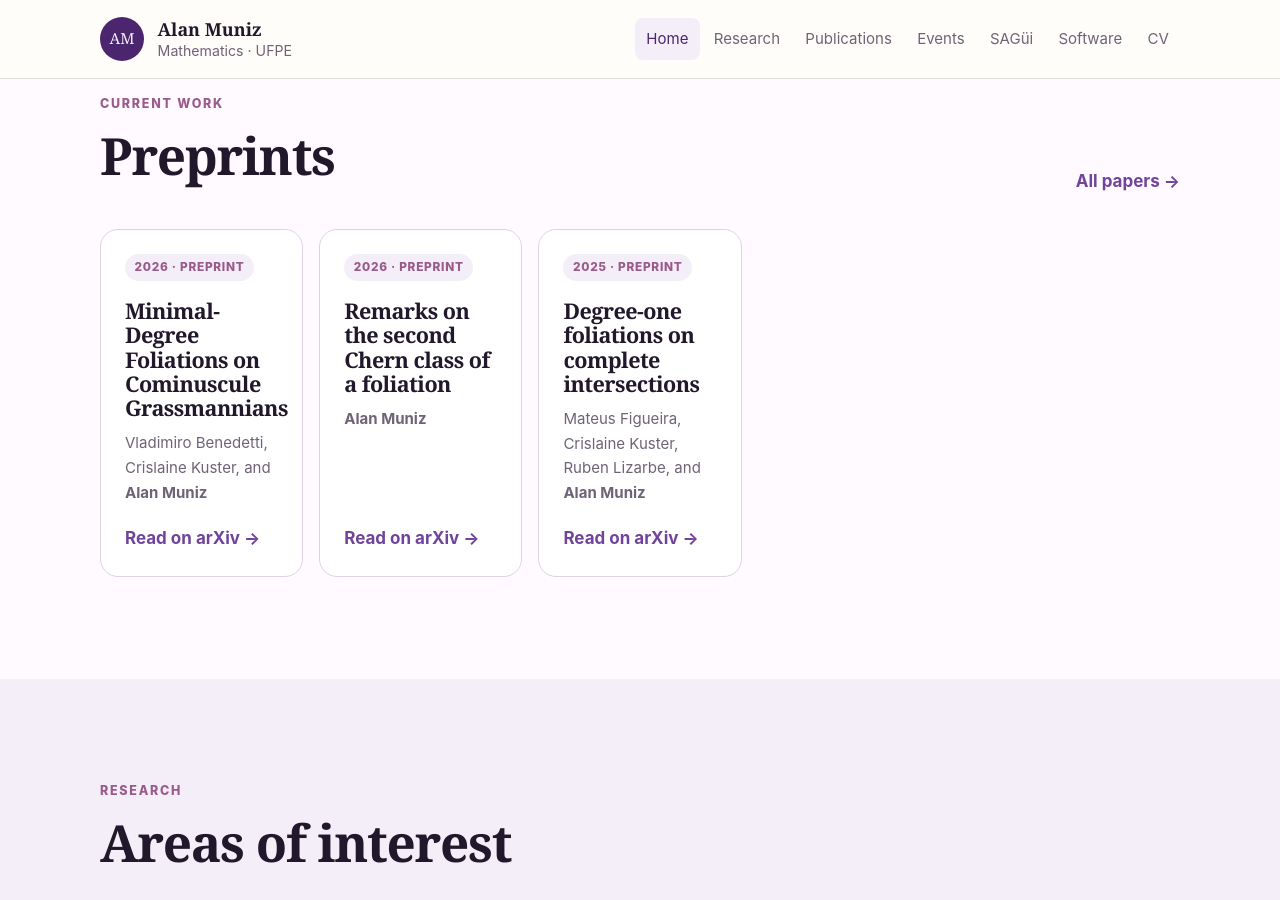
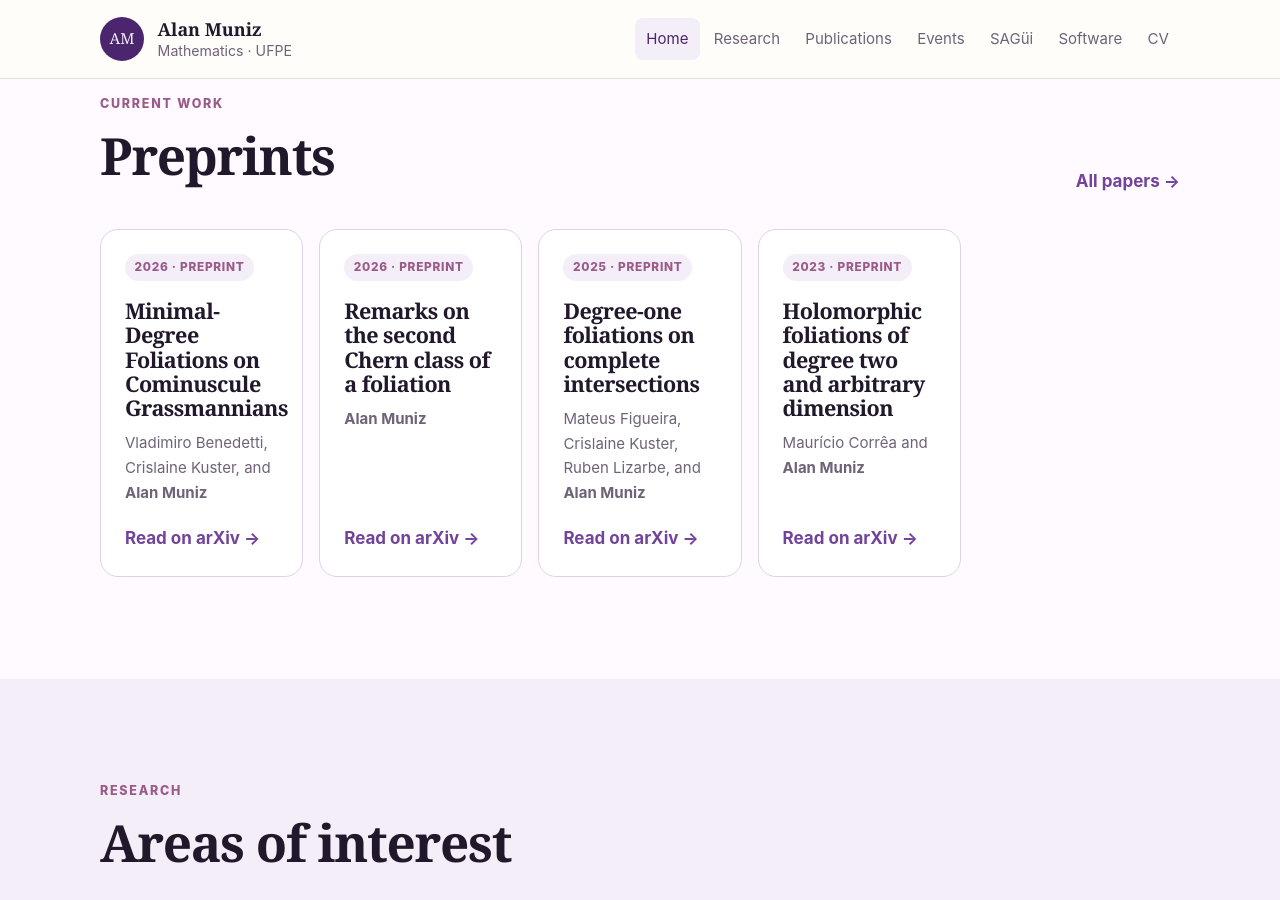
Before and after one commit to alannmuniz/alannmuniz.github.io, a Jekyll site: the page built from index.md, in a window 1280 px wide and 900 px high, scrolled down 834 px. Built offline with Jekyll 4.4.1, drawn with Linux system fonts in a browser that asks for light colours.

Commit message:
Update home.html

```diff
--- a/_layouts/home.html
+++ b/_layouts/home.html
@@ -44,7 +44,7 @@ layout: default
       <a class="text-link" href="{{ '/publications/' | relative_url }}">All papers →</a>
     </div>
     <div class="card-grid">
-      {% for paper in site.data.preprints limit: 3 %}
+      {% for paper in site.data.preprints %}
         <article class="paper-card">
           <span class="tag">{{ paper.year }} · Preprint</span>
           <h3>{{ paper.title }}</h3>
```
